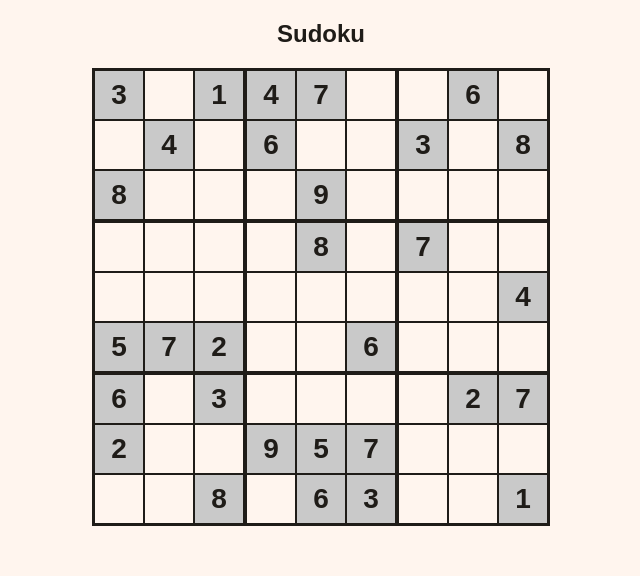
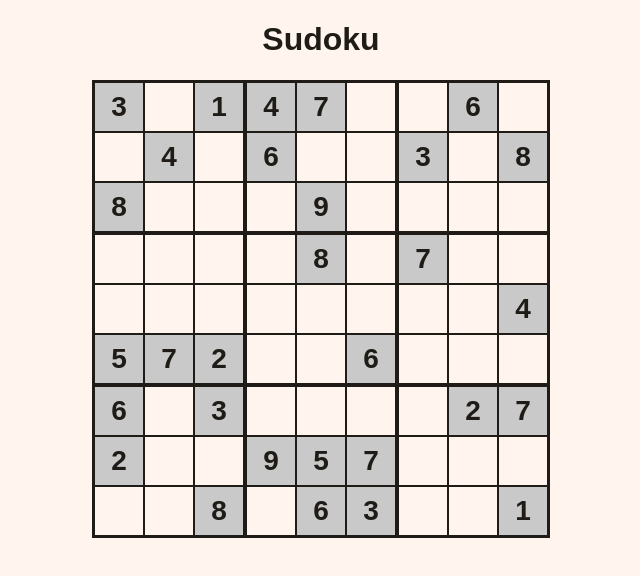
Before and after one commit to killerbat00/sudoku, a React (Create React App) app: page / in a window 1280 px wide. Shown: the top 576 px of the page, without its empty margins (319-959 px from the left). Built offline with nearby package versions, Linux system fonts and the light colour scheme.

Commit message:
Fix: A11Y: Use h1 and improve cell labels.

```diff
--- a/src/Cell.tsx
+++ b/src/Cell.tsx
@@ -91,7 +91,7 @@ export const Cell = (props: CellProps): JSX.Element => {
             onKeyDown={e => handleCellKeyDown(e, cellIndex)}
             value={val}
             disabled={disabled}
-            aria-label={`Row ${cellCoords.row+1}, Column ${cellCoords.col+1}`}
+            aria-label={`Row ${cellCoords.row+1}, Column ${cellCoords.col+1}, Current Value ${val ? val : 'None'} ${val.length > 1 ? 'Has Notes' : ''}`}
             aria-disabled={disabled}
         />
     );
--- a/src/index.tsx
+++ b/src/index.tsx
@@ -19,7 +19,7 @@ const DEBUG_MODE = false;
 const root = ReactDOM.createRoot(document.getElementById('root') as HTMLElement);
 root.render(
   <>
-    <h2>Sudoku</h2>
+    <h1>Sudoku</h1>
     <Board
       initialBoard={INITIAL_BOARD}
       debugMode={DEBUG_MODE}/>
```
